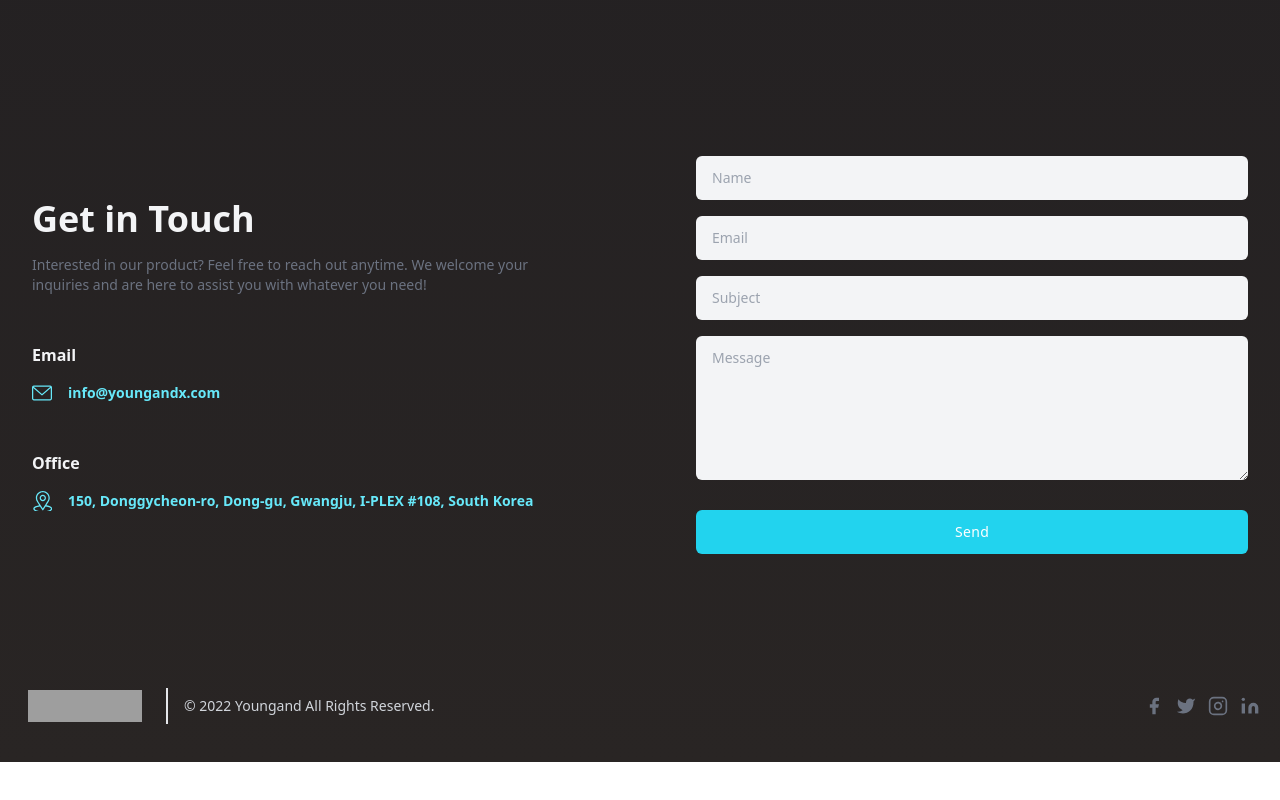
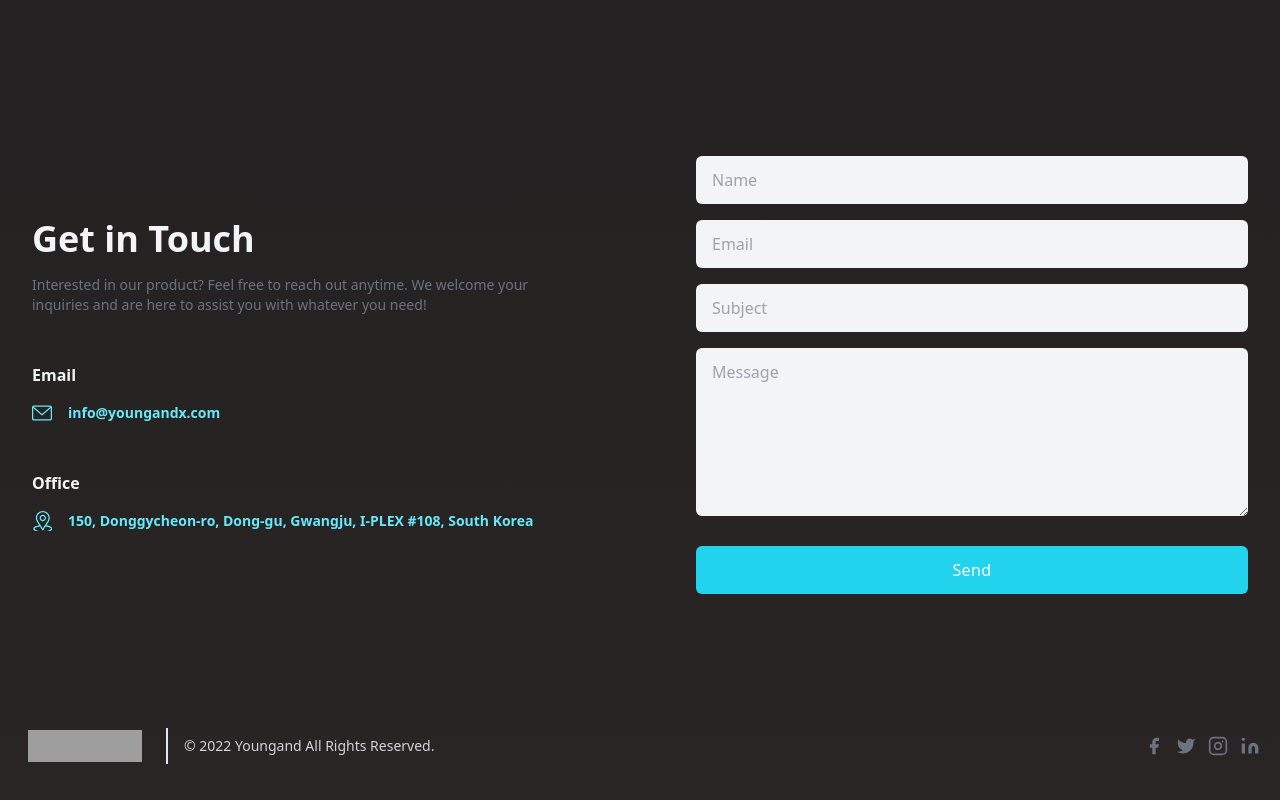
Before and after one commit to showboyz/youngand-web, a Next.js app: page / in a window 1280 px wide. Shown: the part 5468-6268 px from the top of the page. Before the commit the page ends 6230 px from the top, so only its background shows below. Built offline with nearby package versions, Linux system fonts and the light colour scheme; grey boxes are pictures that could not be loaded.

Commit message:
text-[16px]

```diff
--- a/src/app/components/contact.jsx
+++ b/src/app/components/contact.jsx
@@ -100,7 +100,7 @@ const Contact = forwardRef((props, ref) => {
                                 type="text"
                                 name="name"
                                 placeholder="Name"
-                                className="w-full rounded-md py-3 px-4 bg-gray-100 text-gray-800 text-sm outline-cyan-200 focus:bg-gray-100"
+                                className="w-full rounded-md py-3 px-4 bg-gray-100 text-gray-800 text-[16px] outline-cyan-200 focus:bg-gray-100"
                                 value={formData.name}
                                 onChange={handleChange}
                                 required
@@ -109,7 +109,7 @@ const Contact = forwardRef((props, ref) => {
                                 type="email"
                                 name="email"
                                 placeholder="Email"
-                                className="w-full rounded-md py-3 px-4 bg-gray-100 text-gray-800 text-sm outline-cyan-200 focus:bg-gray-100"
+                                className="w-full rounded-md py-3 px-4 bg-gray-100 text-gray-800 text-[16px] outline-cyan-200 focus:bg-gray-100"
                                 value={formData.email}
                                 onChange={handleChange}
                                 required
@@ -118,7 +118,7 @@ const Contact = forwardRef((props, ref) => {
                                 type="text"
                                 name="subject"
                                 placeholder="Subject"
-                                className="w-full rounded-md py-3 px-4 bg-gray-100 text-gray-800 text-sm outline-cyan-200 focus:bg-gray-100"
+                                className="w-full rounded-md py-3 px-4 bg-gray-100 text-gray-800 text-[16px] outline-cyan-200 focus:bg-gray-100"
                                 value={formData.subject}
                                 onChange={handleChange}
                                 required
@@ -127,14 +127,14 @@ const Contact = forwardRef((props, ref) => {
                                 name="message"
                                 placeholder="Message"
                                 rows="6"
-                                className="w-full rounded-md py-3 px-4 bg-gray-100 text-gray-800 text-sm outline-cyan-200 focus:bg-gray-100"
+                                className="w-full rounded-md py-3 px-4 bg-gray-100 text-gray-800 text-[16px] outline-cyan-200 focus:bg-gray-100"
                                 value={formData.message}
                                 onChange={handleChange}
                                 required
                             />
                             <button
                                 type="submit"
-                                className="text-white bg-cyan-400 hover:bg-cyan-900 tracking-wide rounded-md text-sm px-4 py-3 w-full !mt-6"
+                                className="text-white bg-cyan-400 hover:bg-cyan-900 tracking-wide rounded-md text-[16px] px-4 py-3 w-full !mt-6"
                             >
                                 Send
                             </button>
```
